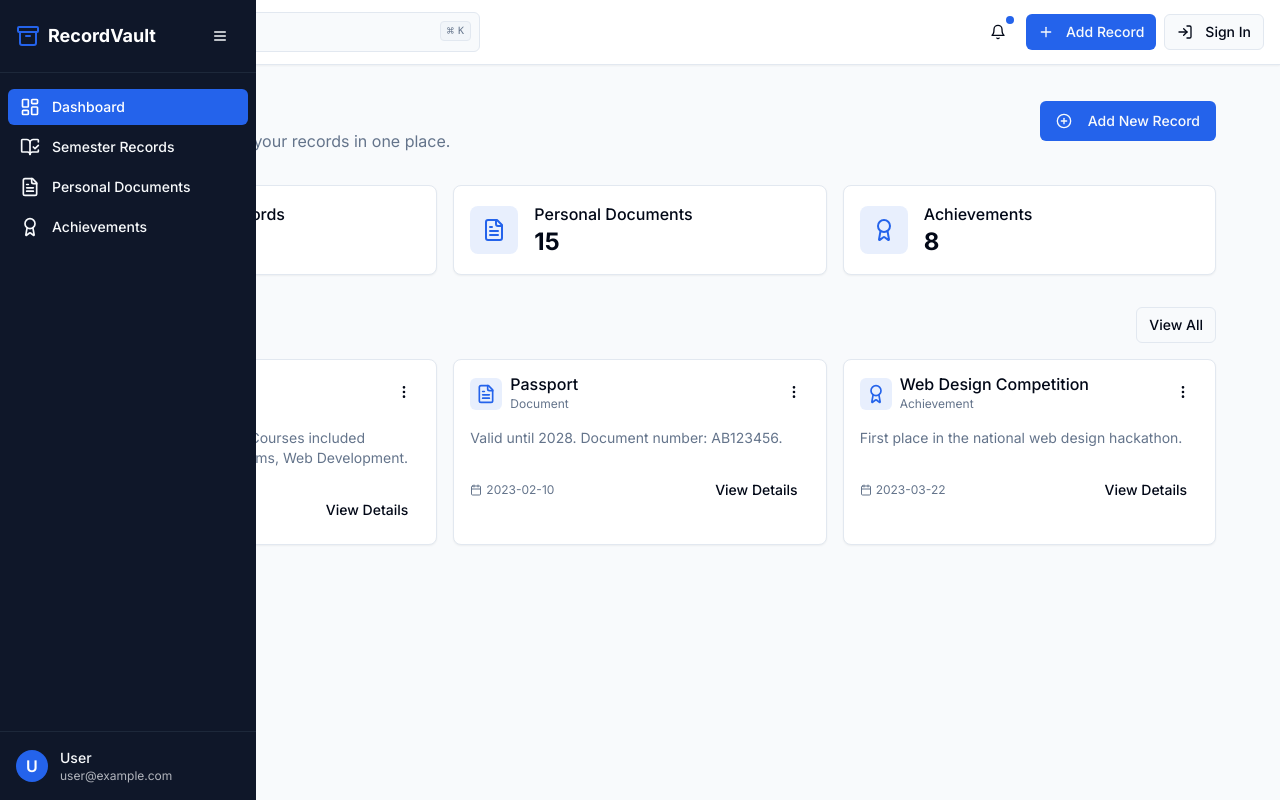
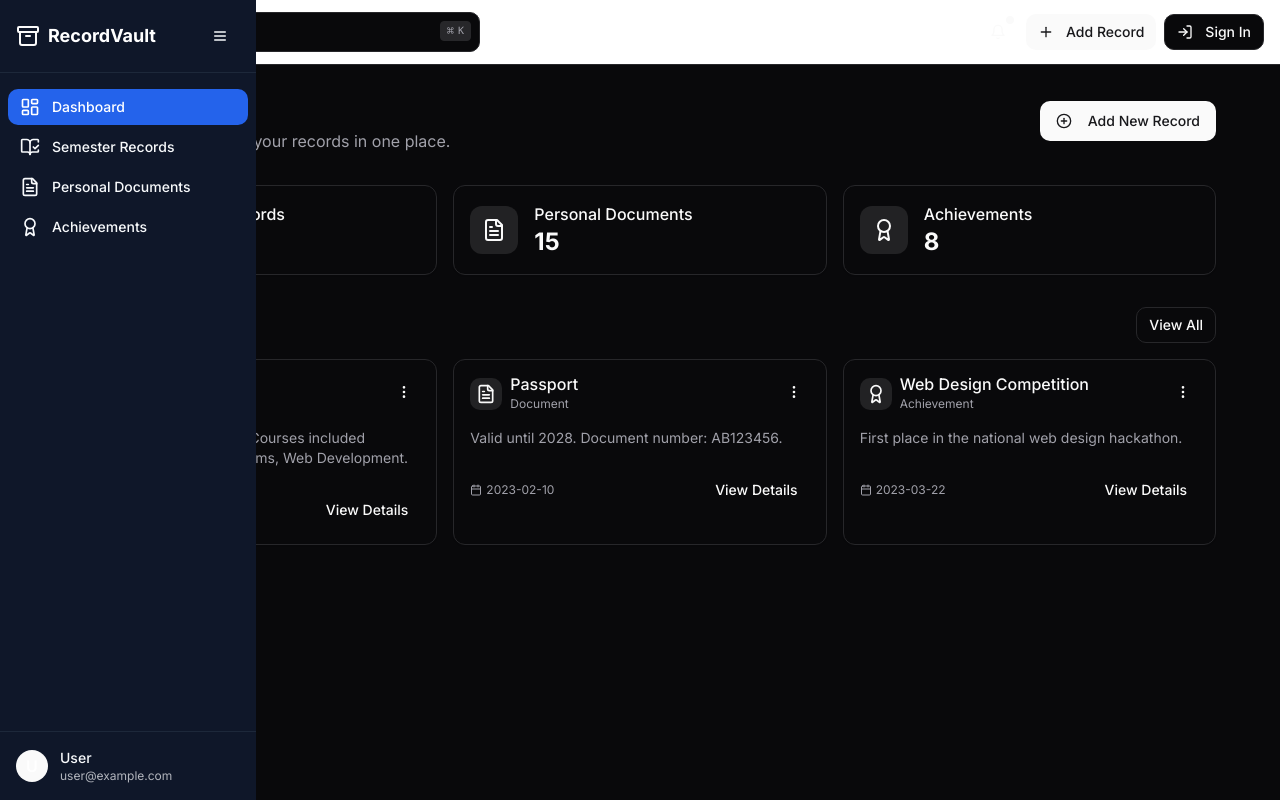
Before and after one commit to KartikSharma004/record-folio-archive, a React (Vite) app: page / in a window 1280 px wide. Built offline with nearby package versions, Linux system fonts and the light colour scheme.

Commit message:
feat: Implement dark theme
This commit adds support for a dark theme to the application.

```diff
--- a/src/index.css
+++ b/src/index.css
@@ -7,35 +7,26 @@
 
 @layer base {
   :root {
-    --background: 210 40% 98%;
-    --foreground: 222.2 84% 4.9%;
-
-    --card: 0 0% 100%;
-    --card-foreground: 222.2 84% 4.9%;
-
-    --popover: 0 0% 100%;
-    --popover-foreground: 222.2 84% 4.9%;
-
-    --primary: 221 83% 53%;
-    --primary-foreground: 210 40% 98%;
-
-    --secondary: 210 40% 96.1%;
-    --secondary-foreground: 222.2 47.4% 11.2%;
-
-    --muted: 210 40% 96.1%;
-    --muted-foreground: 215.4 16.3% 46.9%;
-
-    --accent: 210 40% 96.1%;
-    --accent-foreground: 222.2 47.4% 11.2%;
-
-    --destructive: 0 84.2% 60.2%;
-    --destructive-foreground: 210 40% 98%;
-
-    --border: 214.3 31.8% 91.4%;
-    --input: 214.3 31.8% 91.4%;
-    --ring: 221 83% 53%;
-
-    --radius: 0.5rem;
+    --background: 240 10% 3.9%;
+    --foreground: 0 0% 98%;
+    --card: 240 10% 3.9%;
+    --card-foreground: 0 0% 98%;
+    --popover: 240 10% 3.9%;
+    --popover-foreground: 0 0% 98%;
+    --primary: 0 0% 98%;
+    --primary-foreground: 240 5.9% 10%;
+    --secondary: 240 3.7% 15.9%;
+    --secondary-foreground: 0 0% 98%;
+    --muted: 240 3.7% 15.9%;
+    --muted-foreground: 240 5% 64.9%;
+    --accent: 240 3.7% 15.9%;
+    --accent-foreground: 0 0% 98%;
+    --destructive: 0 62.8% 30.6%;
+    --destructive-foreground: 0 0% 98%;
+    --border: 240 3.7% 15.9%;
+    --input: 240 3.7% 15.9%;
+    --ring: 240 4.9% 83.9%;
+    --radius: 0.75rem;
 
     --sidebar-background: 222 47% 11%;
     --sidebar-foreground: 210 40% 98%;
@@ -48,12 +39,17 @@
   }
 
   * {
-    @apply border-border;
+    @apply border-border selection:bg-white/10 selection:text-white;
   }
 
   body {
-    @apply bg-background text-foreground font-sans;
+    @apply bg-background text-foreground antialiased overflow-hidden;
     font-family: 'Inter', sans-serif;
+    font-feature-settings: "ss01", "ss02", "cv01", "cv02", "cv03";
+  }
+
+  html {
+    @apply scroll-smooth;
   }
 
   .record-card {
@@ -72,4 +68,8 @@
     -webkit-box-orient: vertical;
     overflow: hidden;
   }
+
+  .glass-morphism {
+    @apply backdrop-blur-xl bg-white/5 border border-white/10 shadow-[0_4px_12px_-2px_rgba(0,0,0,0.3)];
+  }
 }
--- a/tailwind.config.ts
+++ b/tailwind.config.ts
@@ -77,31 +77,11 @@ export default {
         'accordion-up': {
           from: { height: 'var(--radix-accordion-content-height)' },
           to: { height: '0' }
-        },
-        'fade-in': {
-          '0%': {
-            opacity: '0',
-            transform: 'translateY(10px)'
-          },
-          '100%': {
-            opacity: '1',
-            transform: 'translateY(0)'
-          }
-        },
-        'slide-in': {
-          '0%': {
-            transform: 'translateX(-100%)'
-          },
-          '100%': {
-            transform: 'translateX(0)'
-          }
         }
       },
       animation: {
         'accordion-down': 'accordion-down 0.2s ease-out',
-        'accordion-up': 'accordion-up 0.2s ease-out',
-        'fade-in': 'fade-in 0.3s ease-out',
-        'slide-in': 'slide-in 0.5s ease-out'
+        'accordion-up': 'accordion-up 0.2s ease-out'
       }
     }
   },
```
